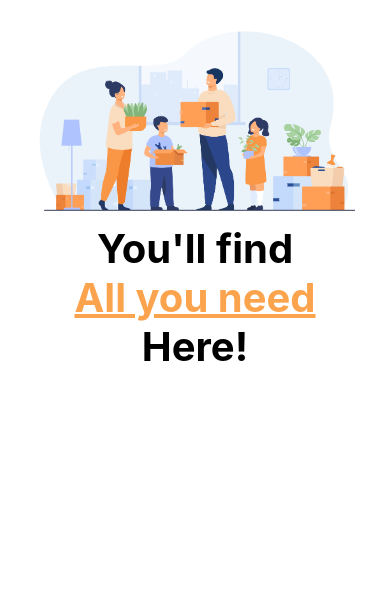
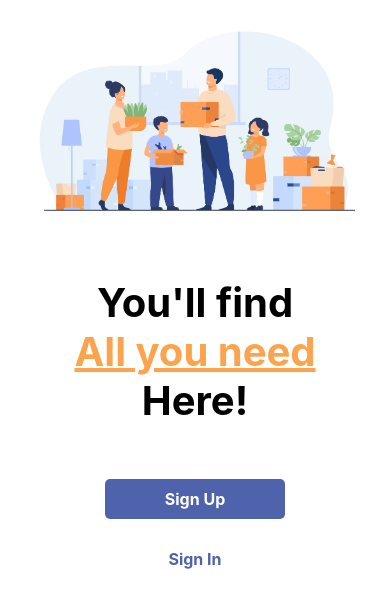
Before and after one commit to pratik-tandel/product-share-react-native, a React Native app: screen / in a window 390 px wide. Shown: the top 608 px of the page. Built offline with nearby package versions, Linux system fonts and the light colour scheme.

Commit message:
feat: update Splash screen

```diff
--- /dev/null
+++ b/src/components/Button/index.tsx
@@ -0,0 +1,14 @@
+/* eslint-disable prettier/prettier */
+import React from 'react';
+import { Text, TouchableOpacity } from 'react-native';
+import { styles } from './styles';
+
+const Button = ({ title, onPress  }: any) => {
+    return (
+        <TouchableOpacity activeOpacity={0.6} onPress={onPress} style={styles.container}>
+            <Text style={styles.title}>{title}</Text>
+        </TouchableOpacity>
+    );
+};
+
+export default Button;
--- /dev/null
+++ b/src/components/Button/styles.ts
@@ -0,0 +1,18 @@
+/* eslint-disable prettier/prettier */
+import { StyleSheet } from 'react-native';
+import { colors } from '../../utils/colors';
+
+export const styles = StyleSheet.create({
+    container: {
+        backgroundColor: colors.blue,
+        padding: 10,
+        paddingHorizontal: 60,
+        borderRadius: 5,
+    },
+    title: {
+        color: colors.white,
+        textAlign: 'center',
+        fontSize: 16,
+        fontWeight: 'bold',
+    },
+});
--- a/src/screens/auth/Splash/index.tsx
+++ b/src/screens/auth/Splash/index.tsx
@@ -1,15 +1,25 @@
 /* eslint-disable prettier/prettier */
 import React from 'react';
-import { Image, Text, View } from 'react-native';
+import { Image, Pressable, Text, View } from 'react-native';
 import { styles } from './styles';
+import Button from '../../../components/Button';
 
 const Splash = () => {
     return (
         <View style={styles.container}>
             <Image resizeMode="contain" style={styles.image} source={require('../../../assets/splash_screen.png')} />
-            <Text style={styles.title}>You'll find</Text>
-            <Text style={[styles.title, styles.innerTitle]}>All you need</Text>
-            <Text style={styles.title}>Here!</Text>
+
+            <View style={styles.titleContainer}>
+                <Text style={styles.title}>You'll find</Text>
+                <Text style={[styles.title, styles.innerTitle]}>All you need</Text>
+                <Text style={styles.title}>Here!</Text>
+            </View>
+
+            <Button title="Sign Up" />
+
+            <Pressable hitSlop={20}>
+                <Text style={styles.footerText}>Sign In</Text>
+            </Pressable>
         </View>
     );
 };
--- a/src/screens/auth/Splash/styles.ts
+++ b/src/screens/auth/Splash/styles.ts
@@ -1,13 +1,21 @@
 /* eslint-disable prettier/prettier */
 import { StyleSheet } from 'react-native';
+import { colors } from '../../../utils/colors';
 
 export const styles = StyleSheet.create({
     container: {
         padding: 24,
+        flexDirection: 'column',
+        justifyContent: 'center',
+        alignItems: 'center',
+        height: '100%',
     },
     image: {
         width: '100%',
         height: 200,
+    },
+    titleContainer: {
+        marginVertical: 54,
     },
     title: {
         fontSize: 40,
@@ -15,7 +23,14 @@
         textAlign: 'center',
     },
     innerTitle: {
-        color: '#FCA34D',
+        color: colors.orange,
         textDecorationLine: 'underline',
     },
+    footerText: {
+        color: colors.blue,
+        textAlign: 'center',
+        fontSize: 16,
+        fontWeight: 'bold',
+        marginTop: 30,
+    },
 });
--- /dev/null
+++ b/src/utils/colors.ts
@@ -0,0 +1,7 @@
+/* eslint-disable prettier/prettier */
+export const colors = {
+    blue: '#4F63AC',
+    white: '#FFFFFF',
+    orange: '#FCA34D',
+    black: '#000000',
+};
```
